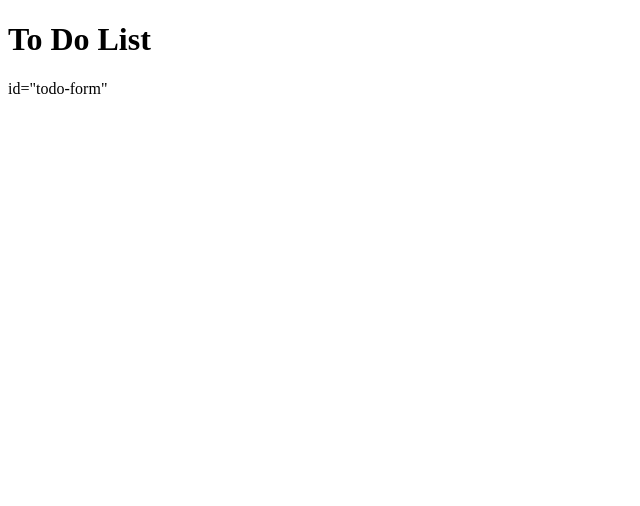
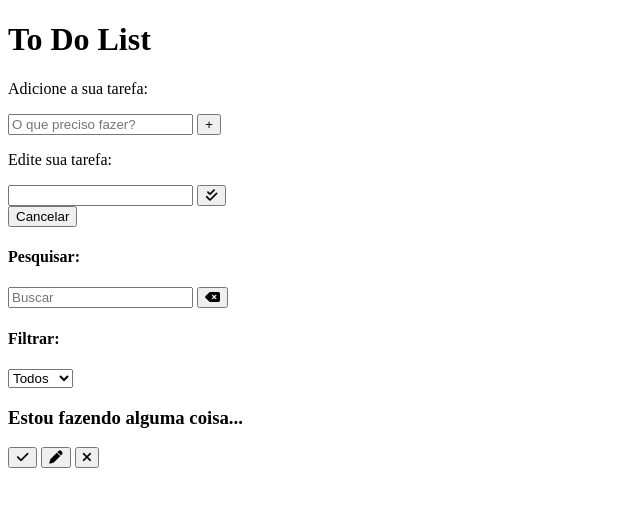
Before and after one commit to TaynaraCirelli/to-do-list, a plain HTML site: page index.html in a window 1280 px wide. Shown: the whole page, without its empty margins (0-640 px from the left). Drawn offline with Linux system fonts and the light colour scheme.

Commit message:
Atualizei

```diff
--- a/index.html
+++ b/index.html
@@ -16,7 +16,58 @@
         <header>
             <h1>To Do List</h1>
         </header>
-        <form action="">id="todo-form"</form>
+        <form id="todo-form">
+            <p>Adicione a sua tarefa:</p>
+            <div class="form-control">
+                <input type="text"id="todo-input" placeholder="O que preciso fazer?">
+                <button type="submit">
+                    <i class="fa-thin fa-plus"></i>
+                </button>
+            </div>
+        </form>
+        <form id="edit-form">
+            <p>Edite sua tarefa:</p>
+            <div class="form-control">
+                <input type="text" id="edit-input">
+                <button type="submit">
+                    <i class="fa-solid fa-check-double"></i>
+                </button>
+            </div>
+            <button id="cancel-edit-btn">Cancelar</button>
+        </form>
+        <div id="toolbar">
+            <div id="search">
+                <h4>Pesquisar:</h4>
+                <form>
+                    <input type="text" id="search-input" placeholder="Buscar">
+                    <button id="erase-button">
+                        <i class="fa-solid fa-delete-left"></i>
+                    </button>
+                </form>
+            </div>
+            <div id="filter">
+                <h4>Filtrar:</h4>
+                <select id="filter-select">
+                    <option value="all">Todos</option>
+                    <option value="done">Feitos</option>
+                    <option value="todo">A fazer</option>
+                </select>
+            </div>
+        </div>
+        <div id="todo-list">
+            <div class="todo">
+                <h3>Estou fazendo alguma coisa...</h3>
+                <button class="finish-todo">
+                    <i class="fa-solid fa-check"></i>
+                </button>
+                <button class="edit-todo">
+                    <i class="fa-solid fa-pen"></i>
+                </button>
+                <button class="remove-todo">
+                    <i class="fa-solid fa-xmark"></i>
+                </button>
+            </div>
+        </div>
     </div>
 </body>
 </html>
```
